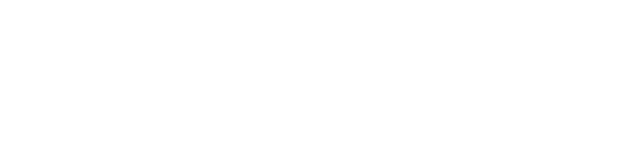
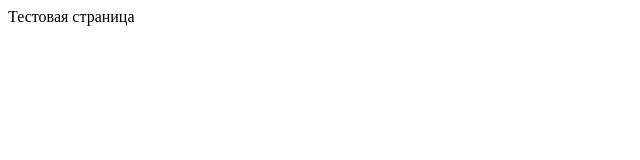
Before and after one commit to ManInSpacee/frontend-and-backend-practice, a website: page index.html in a window 1280 px wide. Shown: the whole page, without its empty margins (0-640 px from the left). Drawn offline with Linux system fonts and the light colour scheme.

Commit message:
Edit index.html

```diff
--- a/index.html
+++ b/index.html
@@ -5,7 +5,7 @@
 	<title>Title</title>
 </head>
 <body>
-
+Тестовая страница
 </body>
 </html>
 <!--test-->
```
